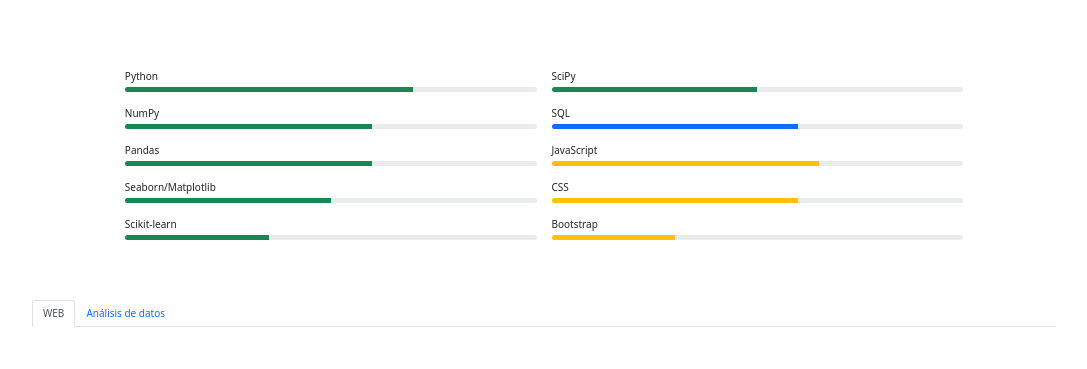
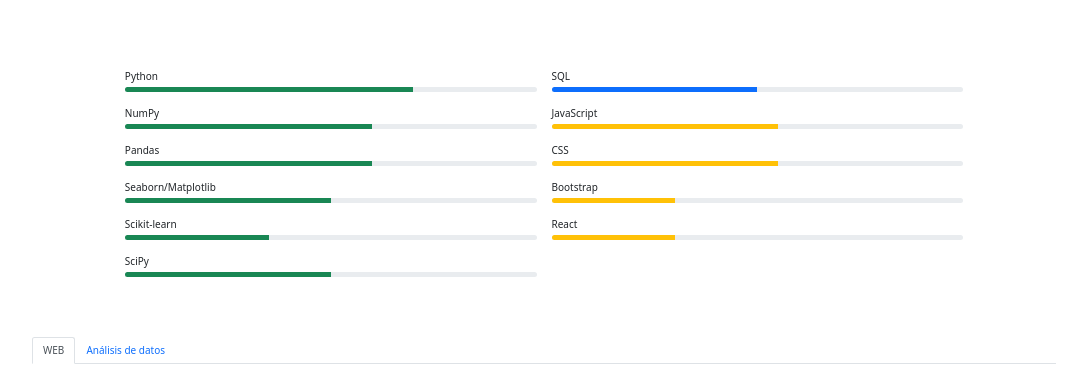
Before and after one commit to jcamilobm/portafolio, a plain HTML site: page index.html in a window 1280 px wide. Shown: the part 399-768 px from the top of the page, without its empty margins (96-1183 px from the left). Drawn offline with nearby package versions, Linux system fonts and the light colour scheme.

Commit message:
se actualizan skills

```diff
--- a/index.html
+++ b/index.html
@@ -100,34 +100,35 @@
                                     aria-valuenow="40" aria-valuemin="0" aria-valuemax="100"></div>
                             </div>
                         </div>
+                        <div class="skill-item mb-4">
+                          <h3 class="fs-6">SciPy</h3>
+                          <div class="progress" style="height: 5px ;">
+                              <div class="progress-bar bg-success" role="progressbar" style="width: 50%;"
+                                  aria-valuenow="60" aria-valuemin="0" aria-valuemax="100"></div>
+                          </div>
+                      </div>
                     </div>
 
                     <div class="col-md-5 mt-5 mt-md-0">
-                        <div class="skill-item mb-4">
-                            <h3 class="fs-6">SciPy</h3>
-                            <div class="progress" style="height: 5px ;">
-                                <div class="progress-bar bg-success" role="progressbar" style="width: 50%;"
-                                    aria-valuenow="60" aria-valuemin="0" aria-valuemax="100"></div>
-                            </div>
-                        </div>
+
                         <div class="skill-item mb-4">
                             <h3 class="fs-6">SQL</h3>
                             <div class="progress" style="height: 5px ;">
-                                <div class="progress-bar bg-primary" role="progressbar" style="width:60%;"
+                                <div class="progress-bar bg-primary" role="progressbar" style="width:50%;"
                                     aria-valuenow="60" aria-valuemin="0" aria-valuemax="100"></div>
                             </div>
                         </div>
                         <div class="skill-item mb-4">
                             <h3 class="fs-6">JavaScript</h3>
                             <div class="progress" style="height: 5px ;">
-                                <div class="progress-bar bg-warning" role="progressbar" style="width: 65%;"
+                                <div class="progress-bar bg-warning" role="progressbar" style="width: 55%;"
                                     aria-valuenow="55" aria-valuemin="0" aria-valuemax="100"></div>
                             </div>
                         </div>
                         <h3 class="fs-6">CSS</h3>
                         <div class="skill-item mb-4">
                             <div class="progress" style="height: 5px ;">
-                                <div class="progress-bar bg-warning" role="progressbar" style="width: 60%;"
+                                <div class="progress-bar bg-warning" role="progressbar" style="width: 55%;"
                                     aria-valuenow="50" aria-valuemin="0" aria-valuemax="100"></div>
                             </div>
                         </div>
@@ -138,6 +139,13 @@
                                     aria-valuenow="55" aria-valuemin="0" aria-valuemax="100"></div>
                             </div>
                         </div>
+                        <div class="skill-item mb-4">
+                          <h3 class="fs-6">React</h3>
+                          <div class="progress" style="height: 5px ;">
+                              <div class="progress-bar bg-warning" role="progressbar" style="width: 30%;"
+                                  aria-valuenow="55" aria-valuemin="0" aria-valuemax="100"></div>
+                          </div>
+                      </div>
                     </div>
 
             </div>
```
